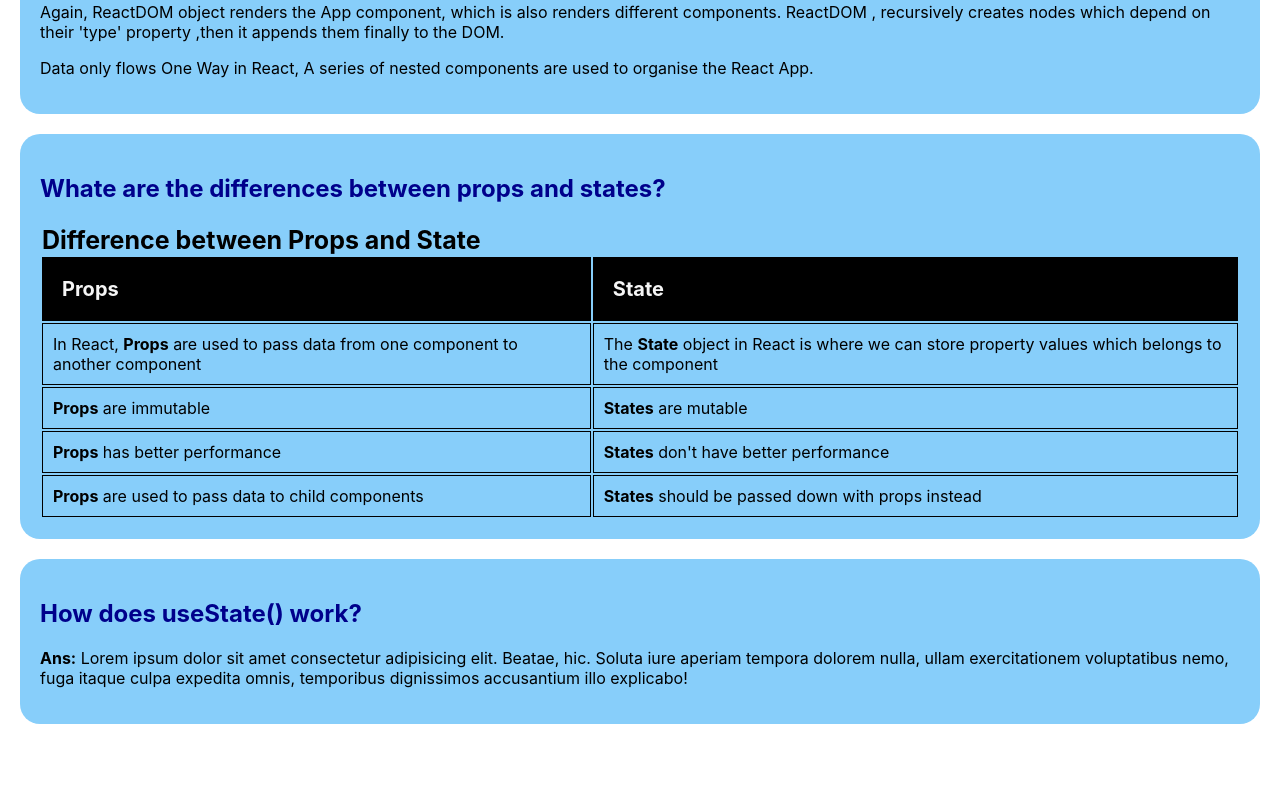
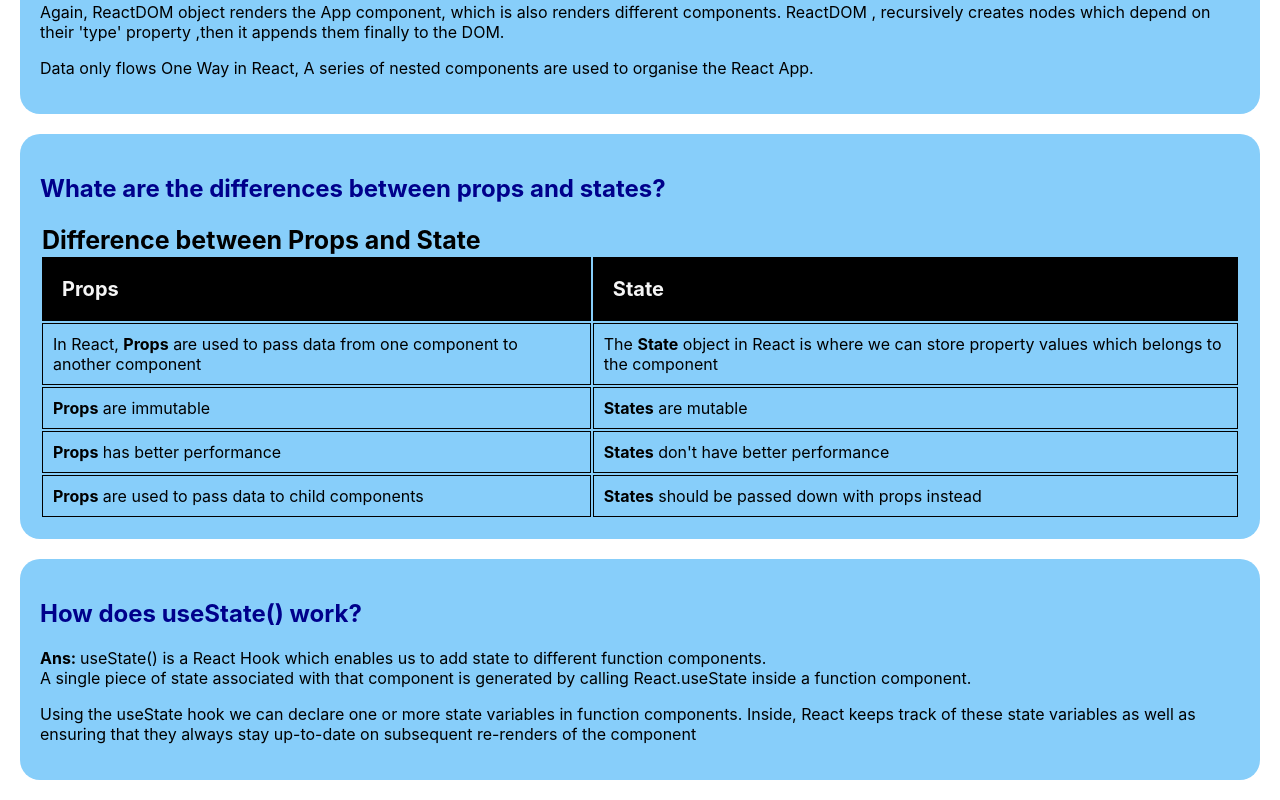
Before and after one commit to FahamidulDipro/Luxury-Store, a React (Create React App) app: page / in a window 1280 px wide. Shown: the part 2094-2894 px from the top of the page. Before the commit the page ends 2838 px from the top, so only its background shows below. Built offline with nearby package versions, Linux system fonts and the light colour scheme.

Commit message:
all questions are answered

```diff
--- a/src/components/HowUseStateWorks/HowUseStateWorks.js
+++ b/src/components/HowUseStateWorks/HowUseStateWorks.js
@@ -4,7 +4,9 @@
     return (
         <div className='qa-container'>
             <h2>How does useState() work?</h2>
-            <p><b>Ans:</b> Lorem ipsum dolor sit amet consectetur adipisicing elit. Beatae, hic. Soluta iure aperiam tempora dolorem nulla, ullam exercitationem voluptatibus nemo, fuga itaque culpa expedita omnis, temporibus dignissimos accusantium illo explicabo!</p>
+            <p><b>Ans: </b> useState() is a React Hook which enables us to add state to different function components. <br></br>A single piece of state associated with that component is generated by calling React.useState inside a function component.
+            </p>
+            <p>Using the useState hook we can declare one or more state variables in function components. Inside, React keeps track of these state variables as well as ensuring that they always stay up-to-date on subsequent re-renders of the component</p>
         </div>
     );
 };
```
